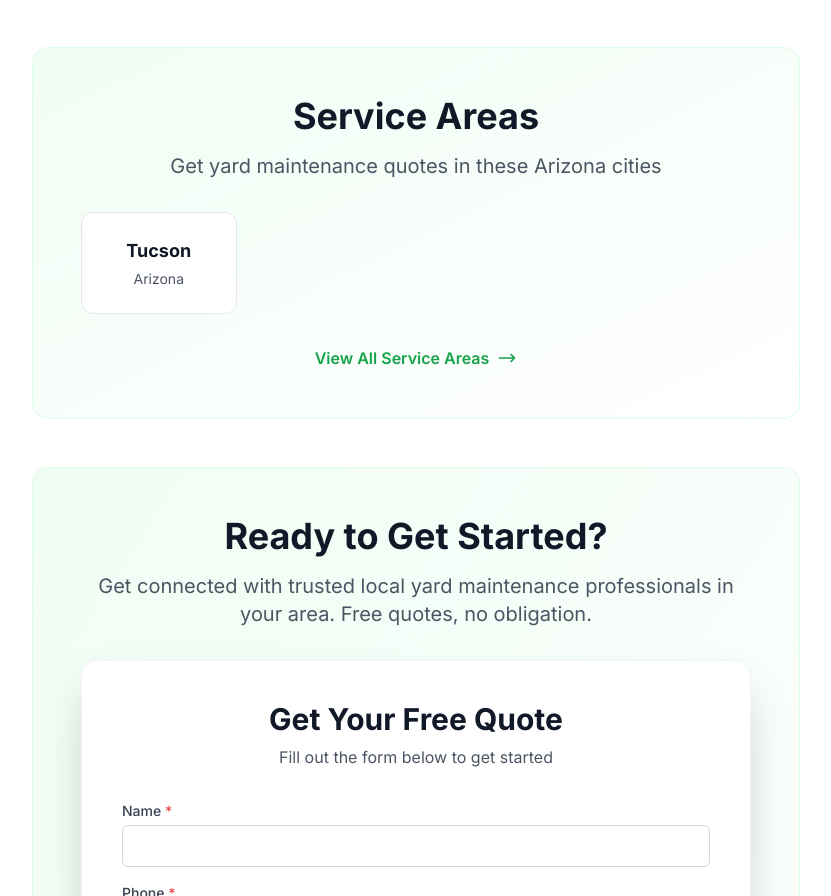
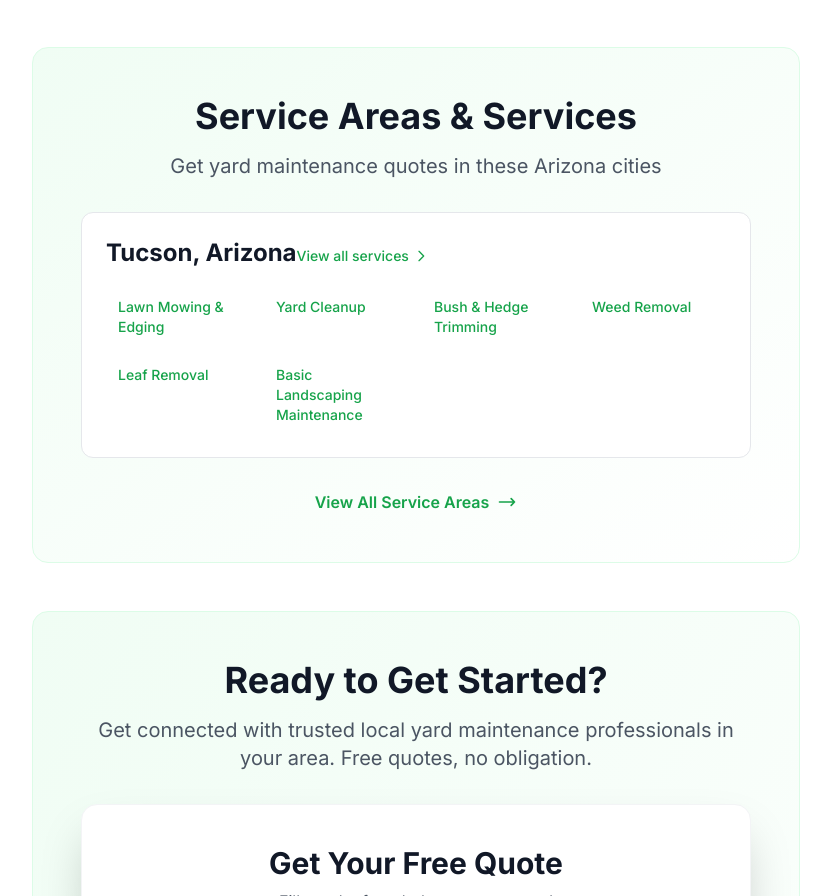
Before and after one commit to Masonba11/yard-maintenance-quotes, a Next.js app: page /blog/complete-arizona-seasonal-yard-cleanup-guide in a window 1280 px wide. Shown: the part 6565-7461 px from the top of the page, without its empty margins (224-1055 px from the left). Built offline with nearby package versions, Linux system fonts and the light colour scheme.

Commit message:
Add service links to location cards in blog posts

```diff
--- a/app/blog/[slug]/page.tsx
+++ b/app/blog/[slug]/page.tsx
@@ -244,27 +244,62 @@ export default function BlogPostPage({ params }: BlogPostPageProps) {
             <section className="bg-gradient-to-br from-primary-50 to-white rounded-2xl p-8 md:p-12 mb-12 border border-primary-100">
               <div className="text-center mb-8">
                 <h2 className="text-3xl md:text-4xl font-bold text-gray-900 mb-4">
-                  Service Areas
+                  Service Areas & Services
                 </h2>
                 <p className="text-xl text-gray-600 max-w-2xl mx-auto">
                   Get yard maintenance quotes in these{" "}
                   {relevantLocations[0]?.state} cities
                 </p>
               </div>
-              <div className="grid grid-cols-2 md:grid-cols-3 lg:grid-cols-4 gap-4">
+              <div className="space-y-6">
                 {relevantLocations.map((location) => (
-                  <Link
+                  <div
                     key={`${location.stateSlug}-${location.citySlug}`}
-                    href={`/locations/${location.stateSlug}/${location.citySlug}`}
-                    className="bg-white p-6 rounded-xl border border-gray-200 hover:border-primary-300 hover:shadow-lg transition-all transform hover:-translate-y-1 text-center group"
+                    className="bg-white p-6 rounded-xl border border-gray-200 hover:border-primary-300 hover:shadow-lg transition-all"
                   >
-                    <div className="font-bold text-gray-900 mb-1 text-lg group-hover:text-primary-600 transition-colors">
-                      {location.city}
+                    <div className="mb-4">
+                      <Link
+                        href={`/locations/${location.stateSlug}/${location.citySlug}`}
+                        className="inline-block"
+                      >
+                        <h3 className="text-2xl font-bold text-gray-900 hover:text-primary-600 transition-colors mb-1">
+                          {location.city}, {location.state}
+                        </h3>
+                      </Link>
+                      <Link
+                        href={`/locations/${location.stateSlug}/${location.citySlug}`}
+                        className="text-primary-600 hover:text-primary-700 text-sm font-medium inline-flex items-center gap-1"
+                      >
+                        View all services
+                        <svg
+                          className="w-4 h-4"
+                          fill="none"
+                          stroke="currentColor"
+                          viewBox="0 0 24 24"
+                        >
+                          <path
+                            strokeLinecap="round"
+                            strokeLinejoin="round"
+                            strokeWidth={2}
+                            d="M9 5l7 7-7 7"
+                          />
+                        </svg>
+                      </Link>
                     </div>
-                    <div className="text-sm text-gray-600">
-                      {location.state}
+                    <div className="grid grid-cols-2 md:grid-cols-3 lg:grid-cols-4 gap-3">
+                      {services
+                        .filter((s) => s.id !== "yard-maintenance")
+                        .map((service) => (
+                          <Link
+                            key={service.id}
+                            href={`/locations/${location.stateSlug}/${location.citySlug}/${service.id}`}
+                            className="text-sm text-primary-600 hover:text-primary-700 hover:underline font-medium py-2 px-3 rounded-md hover:bg-primary-50 transition-colors"
+                          >
+                            {service.name}
+                          </Link>
+                        ))}
                     </div>
-                  </Link>
+                  </div>
                 ))}
               </div>
               <div className="text-center mt-8">
```
Also changed, not shown: app/locations/[state]/[city]/[service]/page.tsx (+12 -8 lines).
